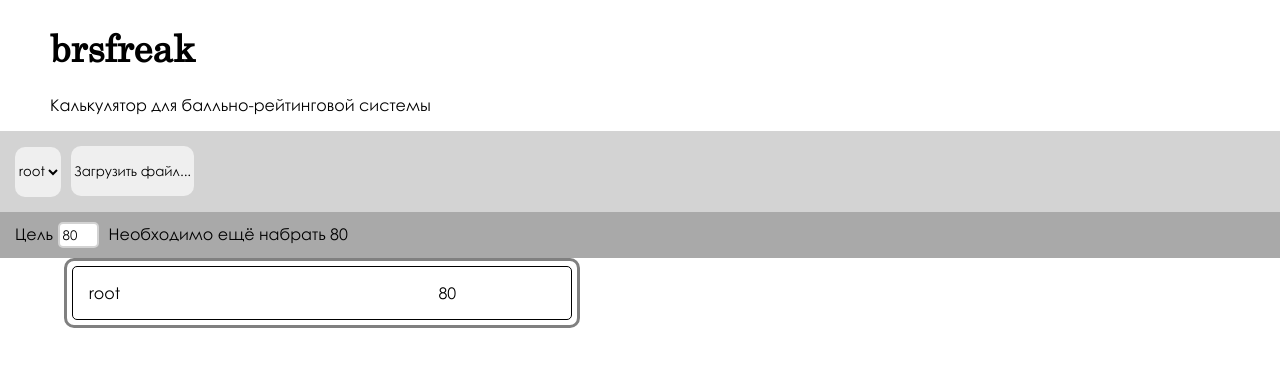
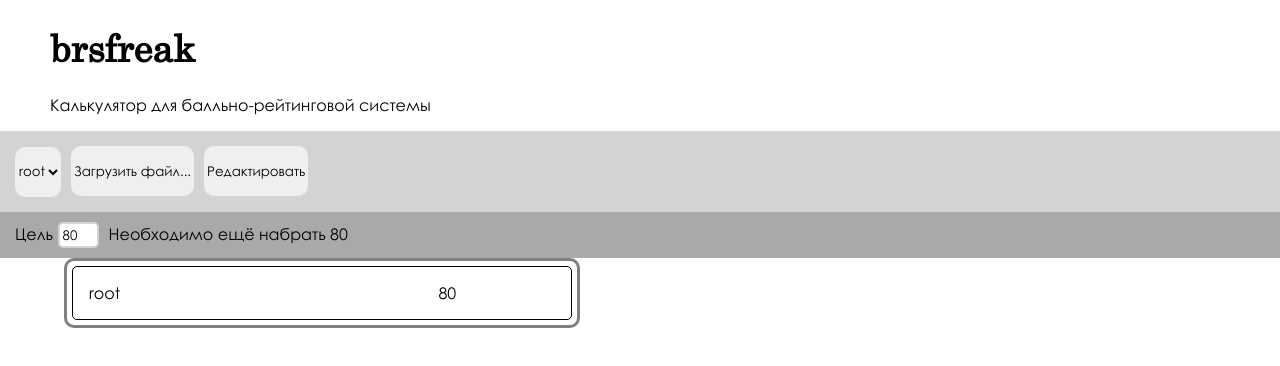
Before and after one commit to usiqwerty/brsfreak, a React (Create React App) app: page / in a window 1280 px wide. Shown: the top 366 px of the page. Built offline with nearby package versions, Linux system fonts and the light colour scheme.

Commit message:
переключение режима

```diff
--- a/src/widgets/EditorMenu.tsx
+++ b/src/widgets/EditorMenu.tsx
@@ -1,5 +1,6 @@
 import React from "react";
 import {Rating} from "../Rating";
+import {useNavigate} from "react-router-dom";
 
 function EditorMenu({treeData, createSubject, save, saveFile, selectSubject, importFile}: {
     treeData: Rating[],
@@ -9,6 +10,7 @@
     selectSubject: any,
     importFile: any
 }) {
+    const navigate= useNavigate();
     return <div id={"menu"}>
         <select onChange={(e) => selectSubject(e)}>
             {treeData.map((each, index) => <option value={index} key={index}>{each.name}</option>)}
@@ -20,7 +22,9 @@
             <label htmlFor="fileimport" className="btn">Загрузить файл...</label>
             <input id={"fileimport"} type={"file"} onChange={(e) => importFile(e)}/>
         </button>
-
+        <button onClick={()=>navigate("/")}>
+            Просмотр
+        </button>
     </div>;
 }
 
--- a/src/widgets/ViewerMenu.tsx
+++ b/src/widgets/ViewerMenu.tsx
@@ -1,11 +1,13 @@
 import React from "react";
 import {Rating} from "../Rating";
+import {useNavigate} from "react-router-dom";
 
 function ViewerMenu({treeData, selectSubject, importFile}: {
     treeData: Rating[],
     selectSubject: any,
     importFile: any
 }) {
+    const navigate= useNavigate();
     return <div id={"menu"}>
         <select onChange={(e) => selectSubject(e)}>
             {treeData.map((each, index) => <option value={index} key={index}>{each.name}</option>)}
@@ -14,7 +16,9 @@
             <label htmlFor="fileimport" className="btn">Загрузить файл...</label>
             <input id={"fileimport"} type={"file"} onChange={(e) => importFile(e)}/>
         </button>
-
+        <button onClick={()=>navigate("/editor")}>
+            Редактировать
+        </button>
     </div>
 }
 
```
